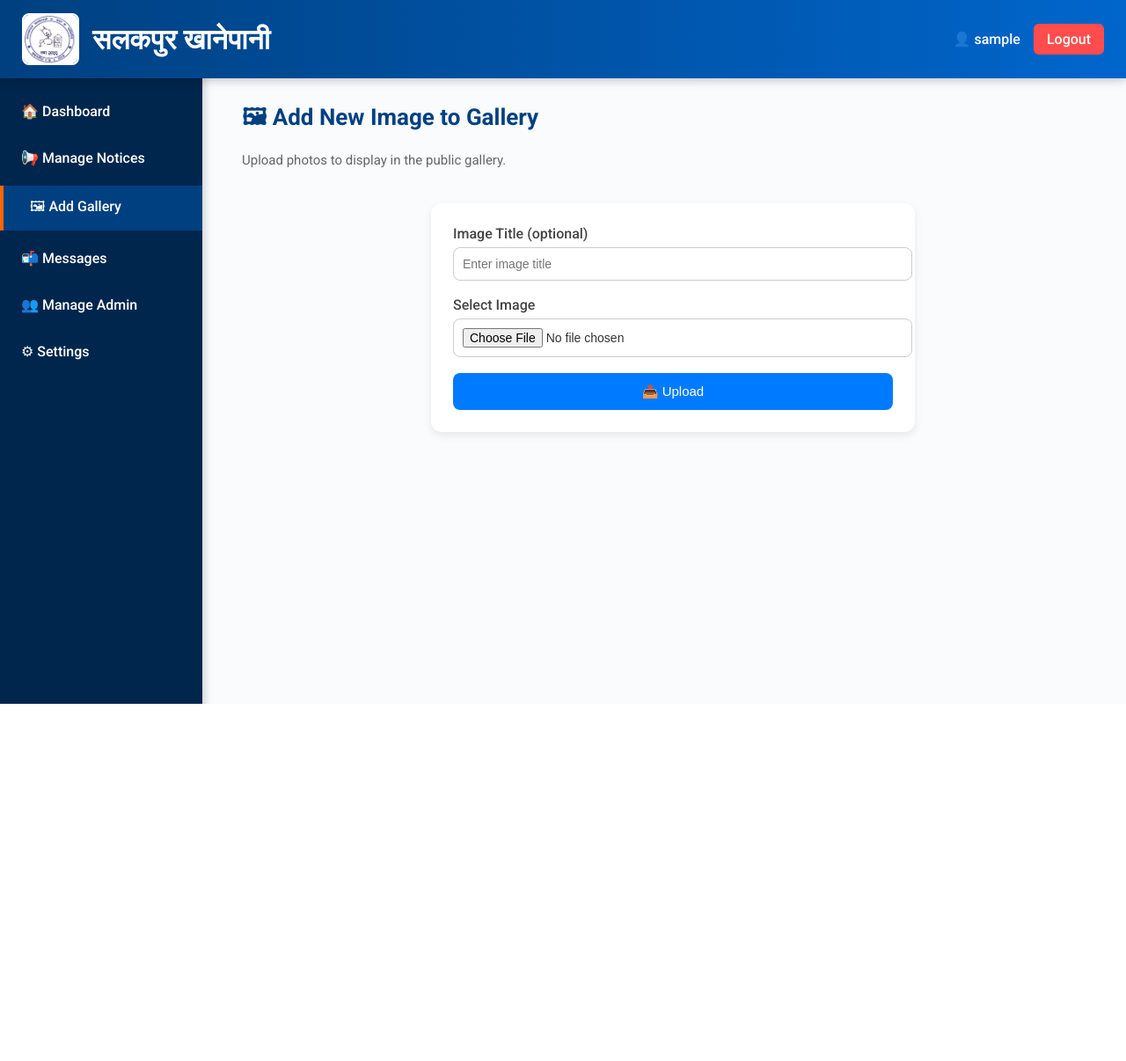
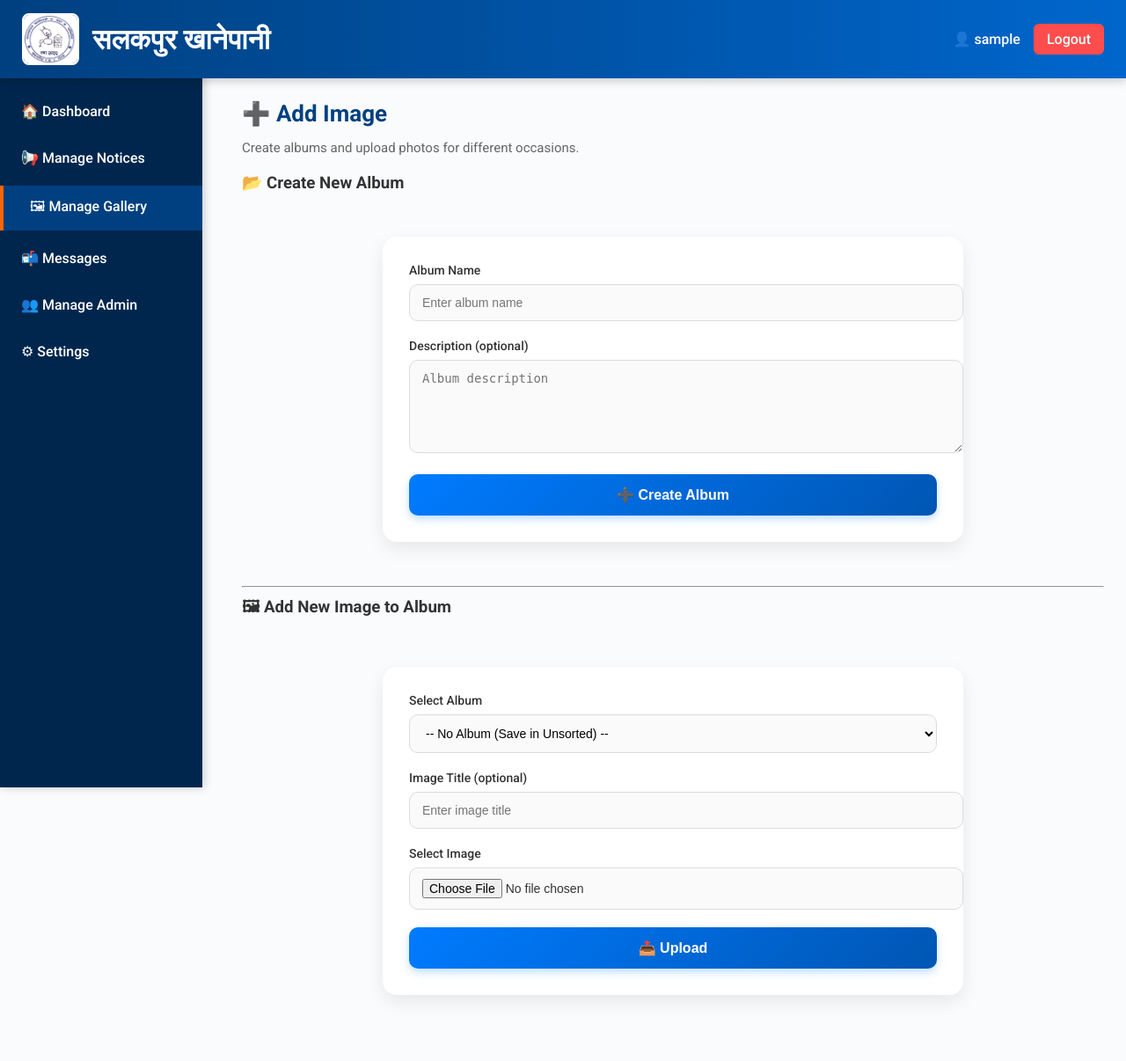
Before and after one commit to NischalAcharya060/Khanepani, a PHP site: page /admin/gallery_add.php in a window 1280 px wide. Shown: the whole page at 88% size. Before the commit the page ends 800 px from the top, so only its background shows below. Run offline with PHP 8.4, Linux system fonts and the light colour scheme; the visitor is signed in with stand-in values (Sample User, id 1); data that the repository does not hold is empty.

Commit message:
admin side updated

```diff
--- a/admin/add_admin.php
+++ b/admin/add_admin.php
@@ -173,7 +173,7 @@ if ($_SERVER['REQUEST_METHOD'] === 'POST') {
     <ul>
         <li><a href="dashboard.php">🏠 Dashboard</a></li>
         <li><a href="manage_notices.php">📢 Manage Notices</a></li>
-        <li><a href="gallery_add.php">🖼 Add Gallery</a></li>
+        <li><a href="manage_gallery.php">🖼 Manage Gallery</a></li>
         <li><a href="messages.php">📬 Messages</a></li>
         <li><a href="manage_admin.php" class="active">👥 Manage Admin</a></li>
         <li><a href="settings.php">⚙ Settings</a></li>
--- a/admin/add_notice.php
+++ b/admin/add_notice.php
@@ -68,7 +68,7 @@ if ($_SERVER['REQUEST_METHOD'] === 'POST') {
     <ul>
         <li><a href="dashboard.php">🏠 Dashboard</a></li>
         <li><a href="manage_notices.php" class="active">📢 Manage Notices</a></li>
-        <li><a href="gallery_add.php">🖼 Add Gallery</a></li>
+        <li><a href="manage_gallery.php">🖼 Manage Gallery</a></li>
         <li><a href="messages.php">📬 Messages</a></li>
         <li><a href="manage_admin.php">👥 Manage Admin</a></li>
         <li><a href="settings.php">⚙ Settings</a></li>
--- a/admin/dashboard.php
+++ b/admin/dashboard.php
@@ -35,7 +35,7 @@ $username = $_SESSION['username'];
     <ul>
         <li><a href="dashboard.php" class="active">🏠 Dashboard</a></li>
         <li><a href="manage_notices.php">📢 Manage Notices</a></li>
-        <li><a href="gallery_add.php">🖼 Add Gallery</a></li>
+        <li><a href="manage_gallery.php">🖼 Manage Gallery</a></li>
         <li><a href="messages.php">📬 Messages</a></li>
         <li><a href="manage_admin.php">👥 Manage Admin</a></li>
         <li><a href="settings.php">⚙ Settings</a></li>
--- a/admin/edit_notice.php
+++ b/admin/edit_notice.php
@@ -92,7 +92,7 @@ if ($_SERVER['REQUEST_METHOD'] === 'POST') {
     <ul>
         <li><a href="dashboard.php">🏠 Dashboard</a></li>
         <li><a href="manage_notices.php" class="active">📢 Manage Notices</a></li>
-        <li><a href="gallery_add.php">🖼 Add Gallery</a></li>
+        <li><a href="manage_gallery.php">🖼 Manage Gallery</a></li>
         <li><a href="messages.php">📬 Messages</a></li>
         <li><a href="manage_admin.php">👥 Manage Admin</a></li>
         <li><a href="settings.php">⚙ Settings</a></li>
--- a/admin/gallery_add.php
+++ b/admin/gallery_add.php
@@ -9,21 +9,47 @@ if (!isset($_SESSION['admin'])) {
 }
 $username = $_SESSION['username'];
 
-// Handle form submission
-if ($_SERVER['REQUEST_METHOD'] == 'POST') {
+// ✅ Handle Album Creation
+if (isset($_POST['create_album'])) {
+    $albumName = mysqli_real_escape_string($conn, $_POST['album_name']);
+    $albumDesc = mysqli_real_escape_string($conn, $_POST['album_description']);
+
+    $sql = "INSERT INTO albums (name, description) VALUES ('$albumName', '$albumDesc')";
+    if (mysqli_query($conn, $sql)) {
+        $success = "✅ Album created successfully!";
+    } else {
+        $error = "❌ Database error (Album): " . mysqli_error($conn);
+    }
+}
+
+// ✅ Handle Image Upload
+if (isset($_POST['upload_image'])) {
+    $album_id = intval($_POST['album_id']); // chosen album
     $title = mysqli_real_escape_string($conn, $_POST['title']);
     $imageName = $_FILES['image']['name'];
     $imageTmp = $_FILES['image']['tmp_name'];
     $targetDir = "../assets/uploads/";
     $targetFile = $targetDir . basename($imageName);
 
-    // Allow only image types
     $allowedTypes = ['jpg','jpeg','png','gif'];
     $fileExt = strtolower(pathinfo($targetFile, PATHINFO_EXTENSION));
 
+    // ✅ If no album selected, use/create "Unsorted"
+    if ($album_id == 0) {
+        $checkDefault = mysqli_query($conn, "SELECT id FROM albums WHERE name='Unsorted' LIMIT 1");
+        if (mysqli_num_rows($checkDefault) > 0) {
+            $defaultAlbum = mysqli_fetch_assoc($checkDefault);
+            $album_id = $defaultAlbum['id'];
+        } else {
+            mysqli_query($conn, "INSERT INTO albums (name, description) VALUES ('Unsorted', 'Default album for uncategorized images')");
+            $album_id = mysqli_insert_id($conn);
+        }
+    }
+
     if (in_array($fileExt, $allowedTypes)) {
         if (move_uploaded_file($imageTmp, $targetFile)) {
-            $sql = "INSERT INTO gallery (title, image, created_at) VALUES ('$title', '$imageName', NOW())";
+            $sql = "INSERT INTO gallery (album_id, title, image, created_at)
+                    VALUES ('$album_id', '$title', '$imageName', NOW())";
             if (mysqli_query($conn, $sql)) {
                 $success = "✅ Image uploaded successfully!";
             } else {
@@ -36,6 +62,9 @@ if ($_SERVER['REQUEST_METHOD'] == 'POST') {
         $error = "❌ Only JPG, JPEG, PNG, GIF allowed.";
     }
 }
+
+// ✅ Fetch Albums for dropdown
+$albums = mysqli_query($conn, "SELECT * FROM albums ORDER BY created_at DESC");
 ?>
 <!DOCTYPE html>
 <html lang="en">
@@ -66,7 +95,7 @@ if ($_SERVER['REQUEST_METHOD'] == 'POST') {
     <ul>
         <li><a href="dashboard.php">🏠 Dashboard</a></li>
         <li><a href="manage_notices.php">📢 Manage Notices</a></li>
-        <li><a href="gallery_add.php" class="active">🖼 Add Gallery</a></li>
+        <li><a href="manage_gallery.php" class="active">🖼 Manage Gallery</a></li>
         <li><a href="messages.php">📬 Messages</a></li>
         <li><a href="manage_admin.php">👥 Manage Admin</a></li>
         <li><a href="settings.php">⚙ Settings</a></li>
@@ -75,13 +104,44 @@ if ($_SERVER['REQUEST_METHOD'] == 'POST') {
 
 <!-- Main Content -->
 <main class="main-content">
-    <h2>🖼 Add New Image to Gallery</h2>
-    <p class="subtitle">Upload photos to display in the public gallery.</p>
+    <h2>➕ Add Image</h2>
+    <p class="subtitle">Create albums and upload photos for different occasions.</p>
 
     <?php if (isset($success)) echo "<p style='color:green;'>$success</p>"; ?>
     <?php if (isset($error)) echo "<p style='color:red;'>$error</p>"; ?>
 
+    <!-- Album Create Form -->
+    <section>
+        <h3>📂 Create New Album</h3>
+        <form method="POST" class="gallery-form">
+            <div class="input-group">
+                <label>Album Name</label>
+                <input type="text" name="album_name" placeholder="Enter album name" required>
+            </div>
+            <div class="input-group">
+                <label>Description (optional)</label>
+                <textarea name="album_description" placeholder="Album description"></textarea>
+            </div>
+            <button type="submit" name="create_album" class="btn-submit">➕ Create Album</button>
+        </form>
+    </section>
+
+    <hr>
+
+    <!-- Image Upload Form -->
+    <section>
+        <h3>🖼 Add New Image to Album</h3>
         <form method="POST" enctype="multipart/form-data" class="gallery-form">
+            <div class="input-group">
+                <label>Select Album</label>
+                <select name="album_id">
+                    <option value="0">-- No Album (Save in Unsorted) --</option>
+                    <?php while($row = mysqli_fetch_assoc($albums)) { ?>
+                        <option value="<?= $row['id'] ?>"><?= htmlspecialchars($row['name']) ?></option>
+                    <?php } ?>
+                </select>
+            </div>
+
             <div class="input-group">
                 <label>Image Title (optional)</label>
                 <input type="text" name="title" placeholder="Enter image title">
@@ -98,8 +158,9 @@ if ($_SERVER['REQUEST_METHOD'] == 'POST') {
                 <img id="imagePreview" src="" alt="Image Preview" style="max-width:100%; border-radius:8px; margin-top:10px;">
             </div>
 
-        <button type="submit" class="btn-submit">📤 Upload</button>
+            <button type="submit" class="btn-submit" name="upload_image">📤 Upload</button>
         </form>
+    </section>
 </main>
 
 <script>
@@ -121,9 +182,7 @@ if ($_SERVER['REQUEST_METHOD'] == 'POST') {
             previewContainer.style.display = 'none';
         }
     });
-</script>
 
-<script>
     function toggleSidebar() {
         document.getElementById('sidebar').classList.toggle('active');
     }
--- a/admin/manage_admin.php
+++ b/admin/manage_admin.php
@@ -158,7 +158,7 @@ if (isset($_GET['unban'])) {
     <ul>
         <li><a href="dashboard.php">🏠 Dashboard</a></li>
         <li><a href="manage_notices.php">📢 Manage Notices</a></li>
-        <li><a href="gallery_add.php">🖼 Add Gallery</a></li>
+        <li><a href="manage_gallery.php">🖼 Manage Gallery</a></li>
         <li><a href="messages.php">📬 Messages</a></li>
         <li><a href="manage_admin.php" class="active">👥 Manage Admin</a></li>
         <li><a href="settings.php">⚙ Settings</a></li>
--- a/admin/view_notice.php
+++ b/admin/view_notice.php
@@ -58,6 +58,7 @@ if (!$notice) {
     <ul>
         <li><a href="dashboard.php">🏠 Dashboard</a></li>
         <li><a href="manage_notices.php" class="active">📢 Manage Notices</a></li>
+        <li><a href="manage_gallery.php">🖼 Manage Gallery</a></li>
         <li><a href="messages.php">📬 Messages</a></li>
         <li><a href="manage_admin.php">👥 Manage Admin</a></li>
         <li><a href="settings.php">⚙ Settings</a></li>
--- a/css/admin.css
+++ b/css/admin.css
@@ -260,65 +260,115 @@ h1, h2, h3 {
     margin-top: 15px;
 }
 
-/* Add Gallery Form */
+/* 🎨 Gallery Form - Modern Look */
 .gallery-form {
-    max-width: 500px;
-    margin: 40px auto;
-    padding: 25px;
-    background: #fff;
-    border-radius: 12px;
-    box-shadow: 0 4px 10px rgba(0,0,0,0.08);
+    max-width: 600px;
+    margin: 50px auto;
+    padding: 30px;
+    background: #ffffff;
+    border-radius: 16px;
+    box-shadow: 0 8px 20px rgba(0,0,0,0.08);
+    font-family: 'Roboto', sans-serif;
+    animation: fadeInUp 0.4s ease;
 }
 
-.gallery-form h2 {
-    margin-bottom: 20px;
+.gallery-form h2,
+.gallery-form h3 {
+    margin-bottom: 18px;
     font-size: 22px;
-    color: #222;
+    font-weight: 600;
+    color: #1a1a1a;
     text-align: center;
+    letter-spacing: 0.5px;
 }
 
 .gallery-form .input-group {
-    margin-bottom: 18px;
+    margin-bottom: 20px;
 }
 
 .gallery-form label {
     display: block;
-    margin-bottom: 6px;
+    margin-bottom: 8px;
     font-weight: 500;
-    color: #444;
+    color: #333;
+    font-size: 14px;
 }
 
 .gallery-form input[type="text"],
-.gallery-form input[type="file"] {
+.gallery-form input[type="file"],
+.gallery-form textarea,
+.gallery-form select {
     width: 100%;
-    padding: 10px;
-    border: 1px solid #ccc;
-    border-radius: 8px;
+    padding: 12px 14px;
+    border: 1px solid #dcdcdc;
+    border-radius: 10px;
     font-size: 14px;
-    transition: border 0.3s;
+    background: #fafafa;
+    transition: all 0.3s ease;
 }
 
 .gallery-form input[type="text"]:focus,
-.gallery-form input[type="file"]:focus {
+.gallery-form input[type="file"]:focus,
+.gallery-form textarea:focus,
+.gallery-form select:focus {
     border-color: #007bff;
+    background: #fff;
     outline: none;
+    box-shadow: 0 0 6px rgba(0,123,255,0.2);
 }
 
+.gallery-form textarea {
+    resize: vertical;
+    min-height: 80px;
+}
+
+/* Button */
 .gallery-form .btn-submit {
     display: inline-block;
     width: 100%;
-    padding: 12px;
-    background: #007bff;
+    padding: 14px;
+    background: linear-gradient(135deg, #007bff, #0056b3);
     color: #fff;
     border: none;
-    border-radius: 8px;
-    font-size: 15px;
+    border-radius: 10px;
+    font-size: 16px;
+    font-weight: 600;
     cursor: pointer;
-    transition: background 0.3s;
+    transition: all 0.3s ease;
+    box-shadow: 0 4px 10px rgba(0,123,255,0.25);
 }
 
 .gallery-form .btn-submit:hover {
-    background: #0056b3;
+    background: linear-gradient(135deg, #0056b3, #004099);
+    transform: translateY(-2px);
+    box-shadow: 0 6px 14px rgba(0,86,179,0.3);
+}
+
+/* Preview */
+#previewContainer {
+    margin-top: 15px;
+    text-align: center;
+}
+#previewContainer img {
+    max-width: 100%;
+    border-radius: 12px;
+    box-shadow: 0 4px 15px rgba(0,0,0,0.1);
+    transition: transform 0.3s ease;
+}
+#previewContainer img:hover {
+    transform: scale(1.03);
+}
+
+/* Animations */
+@keyframes fadeInUp {
+    from {
+        opacity: 0;
+        transform: translateY(15px);
+    }
+    to {
+        opacity: 1;
+        transform: translateY(0);
+    }
 }
 
 /* ================================
```
Also changed, not shown: admin/gallery_edit.php (added, +204 -0 lines), admin/manage_gallery.php (added, +201 -0 lines), admin/manage_notices.php (+4 -3 lines), assets/uploads/image (8).jpg (added), 1 other file. Lines whose indentation alone changed are shown as unchanged.
